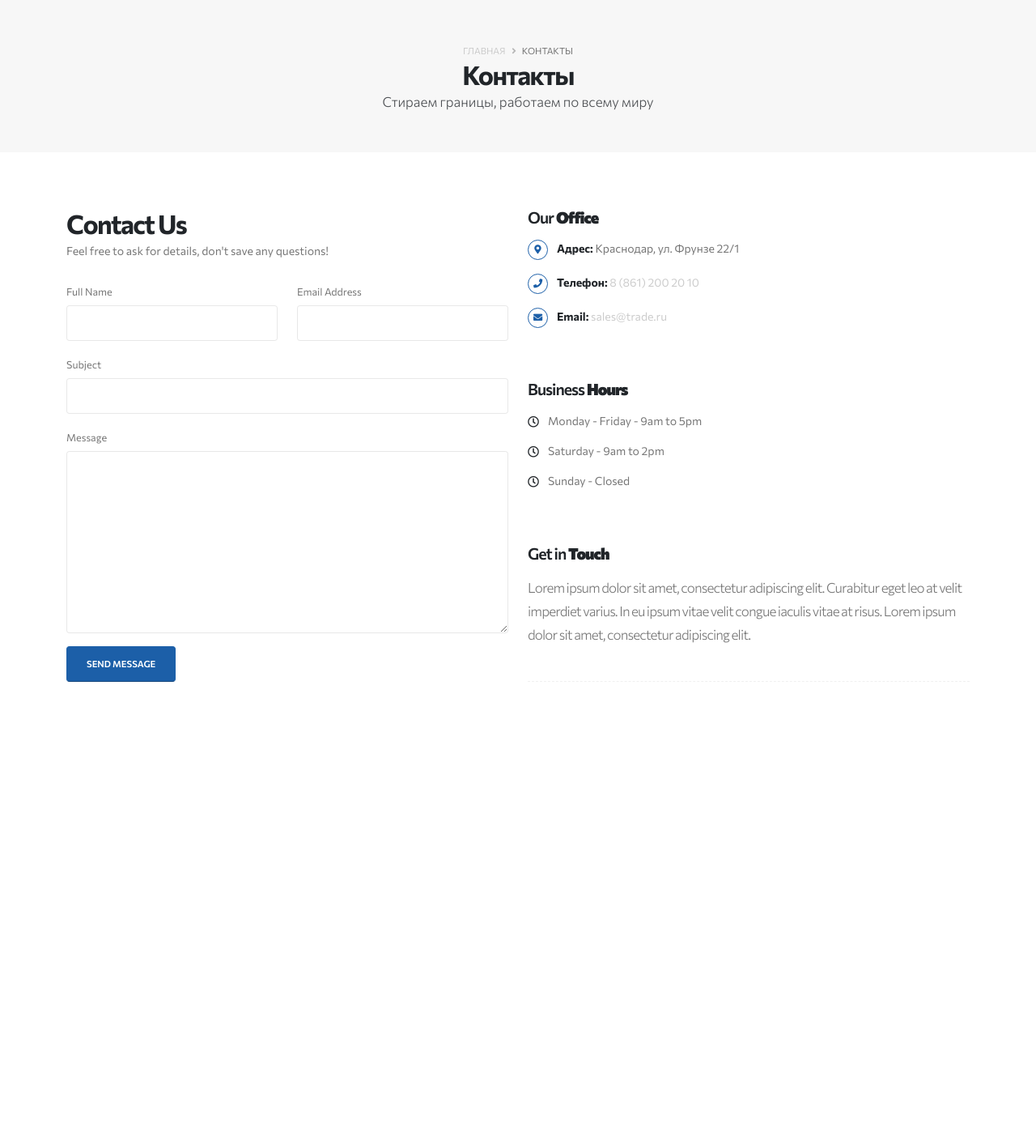
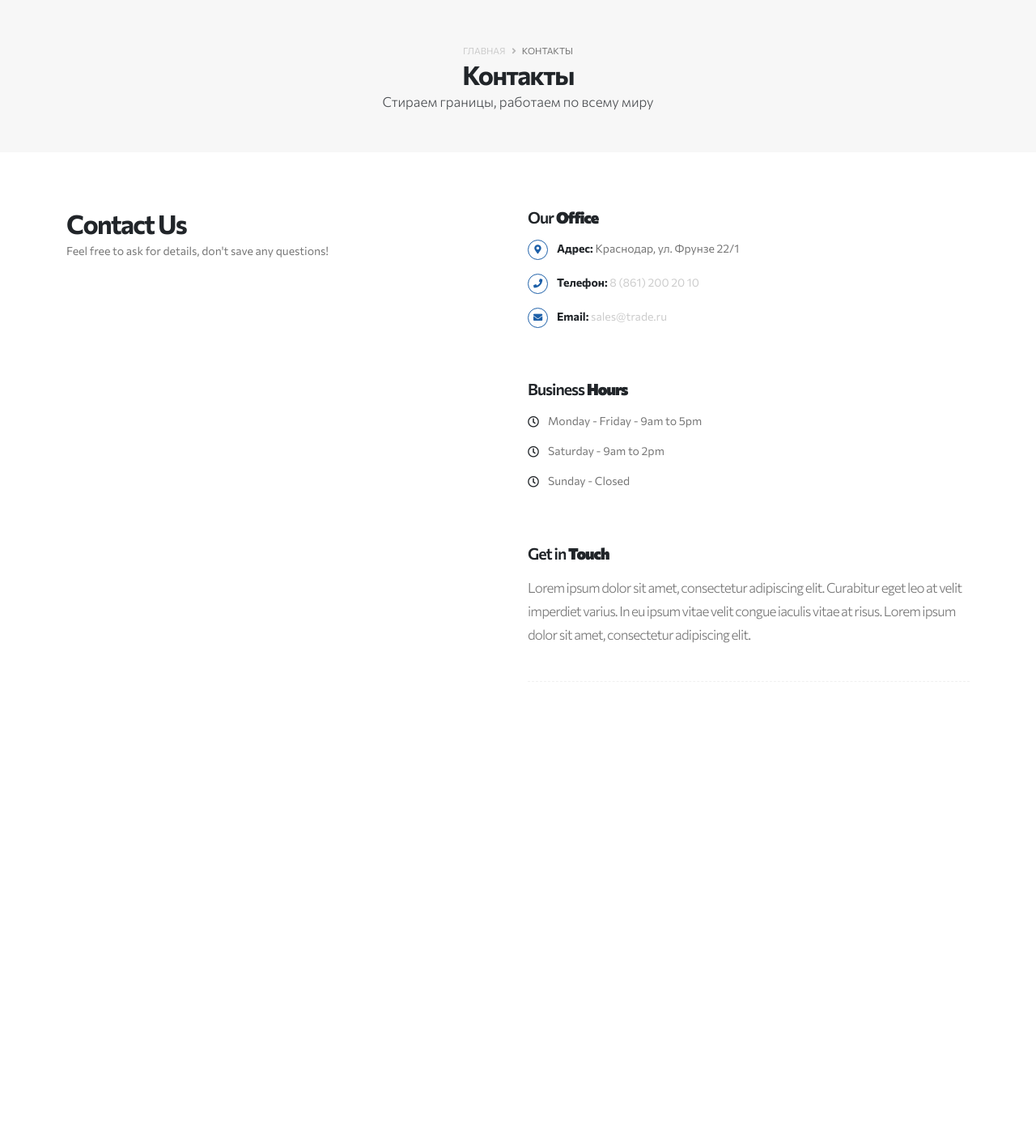
Before and after one commit to SMplg/trade, a Django app: page /contacts in a window 1280 px wide. Shown: the part 165-1574 px from the top of the page at 81% size. Run offline with Django 3.2, Linux system fonts and the light colour scheme; data comes from the database, SQL or seed files in the repository; some libraries are stand-ins or nearby versions.

Commit message:
Форма Обратной Связи Битрикс

```diff
--- a/mainapp/static/mainapp/css/custom.css
+++ b/mainapp/static/mainapp/css/custom.css
@@ -23,3 +23,9 @@ div .bg-white-circle {
     max-width: 70px;
   }
 } */
+
+/* Форма Обратной связи Битрикс */
+.move-left, .b24-form-padding-side {
+  padding-left: 0px !important;
+  margin-left: -5px;
+}
--- a/mainapp/templates/mainapp/contacts.html
+++ b/mainapp/templates/mainapp/contacts.html
@@ -28,10 +28,11 @@
 
                 <script data-b24-form="inline/3/1shw1n" data-skip-moving="true">
                     (function(w,d,u){
-                    var s=d.createElement('script');s.async=true;s.src=u+'?'+(Date.now()/180000|0);
-                    var h=d.getElementsByTagName('script')[0];h.parentNode.insertBefore(s,h);
+                        var s=d.createElement('script');s.async=true;s.src=u+'?'+(Date.now()/180000|0);
+                        var h=d.getElementsByTagName('script')[0];h.parentNode.insertBefore(s,h);
                     })(window,document,'https://agm-crm.ru/upload/crm/form/loader_3_1shw1n.js');
                 </script>
+
             </div>
         </div>
     </section> -->
@@ -47,18 +48,16 @@
                     <h2 class="font-weight-bold text-8 mt-2 mb-0">Contact Us</h2>
                     <p class="mb-4">Feel free to ask for details, don't save any questions!</p>
 
-                    <form class="contact-form" action="{% url 'feedback' 'sales' %}" method="POST">
+                    <!-- Форма обратной связи сайта -->
+                    <!-- <form class="contact-form" action="{% url 'feedback' 'sales' %}" method="POST">
                         {% csrf_token %}
-
                         <div class="contact-form-success alert alert-success d-none mt-4">
                             <strong>Success!</strong> Your message has been sent to us.
                         </div>
-
                         <div class="contact-form-error alert alert-danger d-none mt-4">
                             <strong>Error!</strong> There was an error sending your message.
                             <span class="mail-error-message text-1 d-block"></span>
                         </div>
-
                         <div class="row">
                             <div class="form-group col-lg-6">
                                 <label class="form-label mb-1 text-2">Full Name</label>
@@ -86,7 +85,19 @@
                                 <input type="submit" value="Send Message" class="btn btn-primary btn-modern" data-loading-text="Loading...">
                             </div>
                         </div>
+                    </form> -->
+
+                    <form action="" class="move-left">
+                        <script data-b24-form="inline/3/1shw1n" data-skip-moving="true">
+                            (function(w,d,u){
+                                var s=d.createElement('script');s.async=true;s.src=u+'?'+(Date.now()/180000|0);
+                                var h=d.getElementsByTagName('script')[0];h.parentNode.insertBefore(s,h);
+                            })(window,document,'https://agm-crm.ru/upload/crm/form/loader_3_1shw1n.js');
+                        </script>
+
                     </form>
+
+
 
                 </div>
                 <div class="col-lg-6">
```
Also changed, not shown: media/images/VelodyneLidar_Logo_Blue-HiRes.png (deleted).
